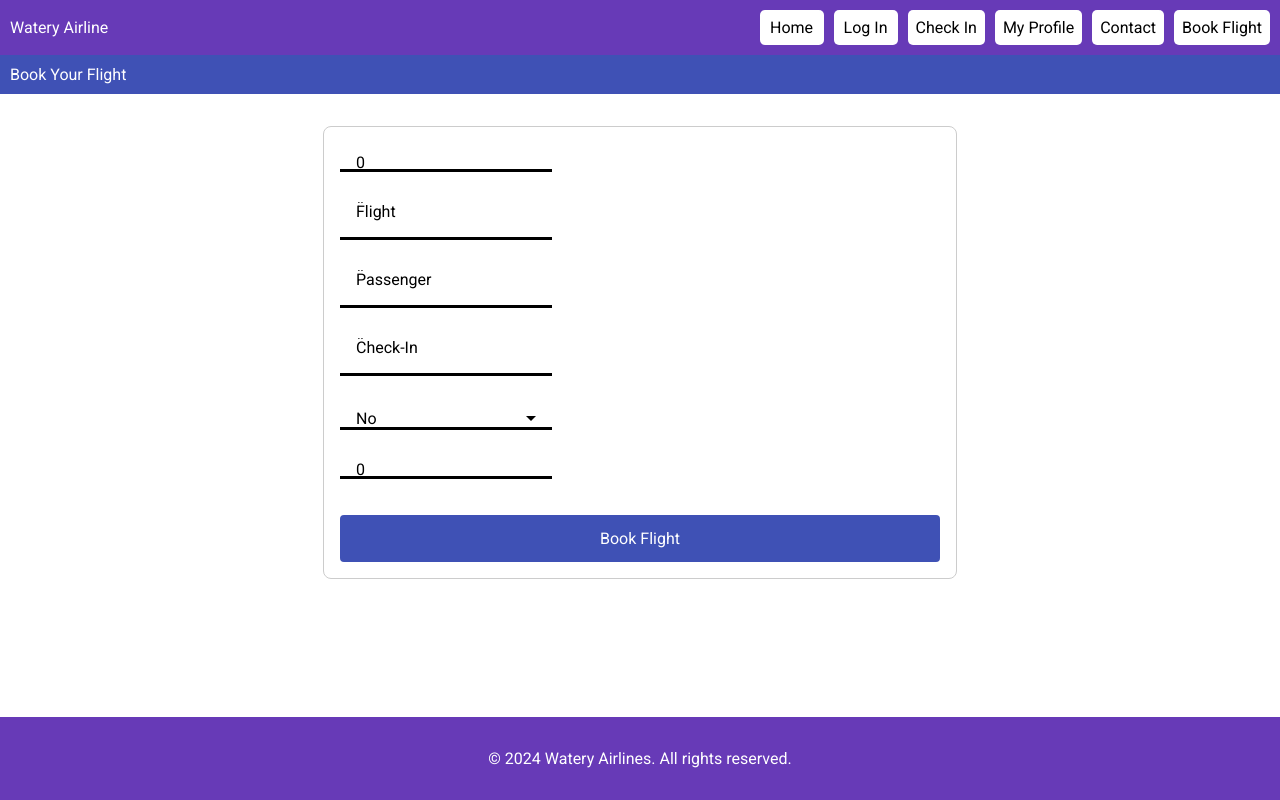
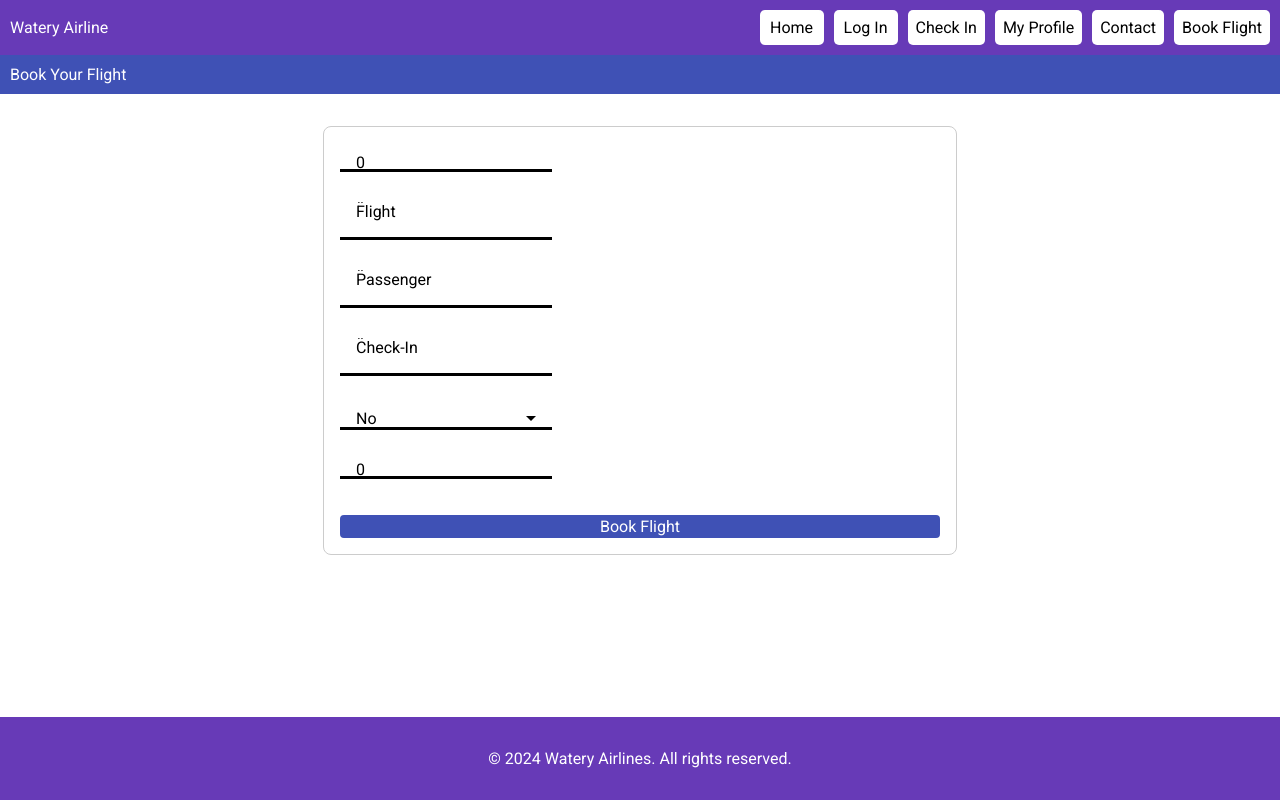
Before and after one commit to cchw01/Practica2024, an Angular app in the folder Frontend/: page /booking/1/1 in a window 1280 px wide. Built offline with nearby package versions, Linux system fonts and the light colour scheme.

Commit message:
button refactor

```diff
--- a/Frontend/src/app/app-logic/models/ticket-item.ts
+++ b/Frontend/src/app/app-logic/models/ticket-item.ts
@@ -6,7 +6,7 @@ export class TicketItem {
   tickedId!: number;
   flight!: FlightItem;
   passager!: UserItem;
-  checkIn!: CheckInItem;
+  checkIn!: boolean;
   luggage!: boolean;
   price!: number;
 
--- a/Frontend/src/app/menu-items/booking/booking.component.css
+++ b/Frontend/src/app/menu-items/booking/booking.component.css
@@ -16,7 +16,7 @@
   display: block;
   width: 100%;
   margin-top: 1rem;
-  padding: 12px 20px;
+  padding: auto;
   font-size: 16px;
   color: #fff;
   background-color: #3f51b5;
```
